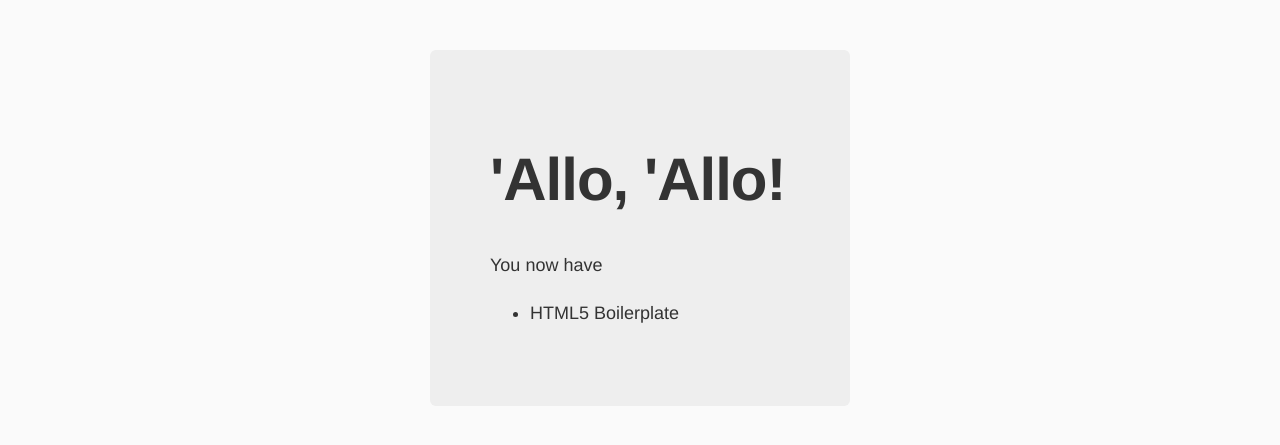
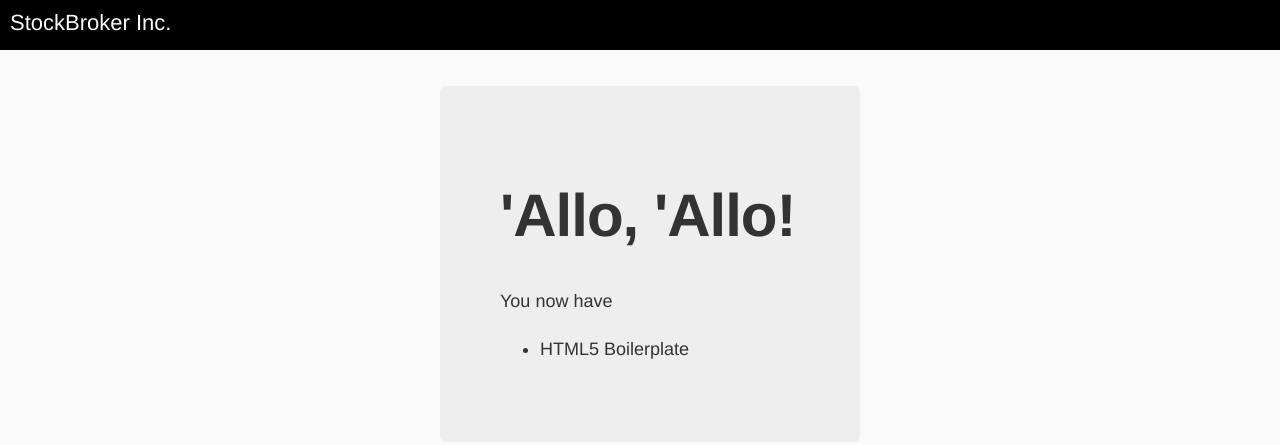
Before and after one commit to icmpecho/nasdaq-web, a website: page app/index.html in a window 1280 px wide. Drawn offline with nearby package versions, Linux system fonts and the light colour scheme; files that its build step writes are made by us from their sources.

Commit message:
Add top bar with banner

```diff
--- a/app/index.html
+++ b/app/index.html
@@ -23,6 +23,9 @@
             <p class="browsehappy">You are using an <strong>outdated</strong> browser. Please <a href="http://browsehappy.com/">upgrade your browser</a> to improve your experience.</p>
         <![endif]-->
 
+        <div class="nav-bar">
+            <div class="banner">StockBroker Inc.</div>
+        <div>
 
         <div class="hero-unit">
           <h1>'Allo, 'Allo!</h1>
--- a/app/styles/main.css
+++ b/app/styles/main.css
@@ -2,6 +2,7 @@ body {
     background: #fafafa;
     font-family: "Helvetica Neue", Helvetica, Arial, sans-serif;
     color: #333;
+    margin: 0;
 }
 
 .hero-unit {
@@ -27,3 +28,16 @@ body {
     color: #000;
     padding: 0.2em 0;
 }
+
+.nav-bar {
+    background-color: #000;
+    height: 40px;
+    padding-top: 10px;
+    padding-left: 10px;
+    width: 100%;
+}
+
+.nav-bar .banner {
+    font-size: 22px;
+    color: #fafafa;
+}
```
